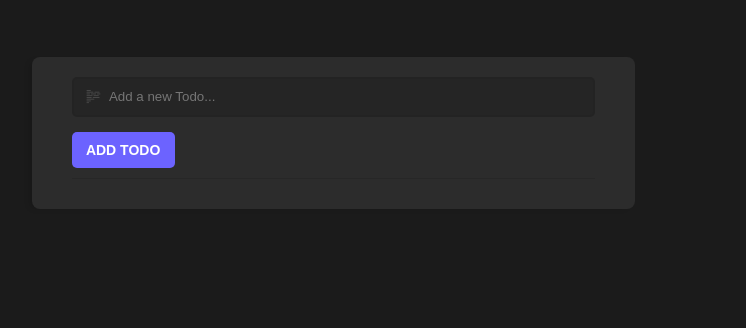
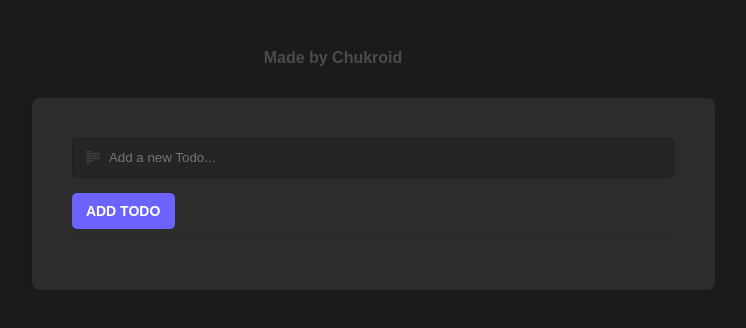
Before and after one commit to Chukroid/react-js-todo-list, a React (Vite) app: page / in a window 1280 px wide. Shown: the top 328 px of the page, without its empty margins (307-1053 px from the left). Built offline with nearby package versions, Linux system fonts and the light colour scheme.

Commit message:
added a creator tag on top of the main wrapper

```diff
--- a/index.css
+++ b/index.css
@@ -17,17 +17,25 @@ body {
     font-weight: 400;
     line-height: 20px;
     display: flex;
+    background-size: cover;
 }
 #root {
     margin: auto;
     display: flex;
+    flex-flow: column;
     padding-top: 0px;
     padding-right: 0px;
     padding-bottom: 0px;
     padding-left: 0px;
-    background-color: hsla(0, 0.00%, 10.67%, 1.00);
+    background-color: hsla(0, 0.00%, 10.67%, 0);
     font-weight: 600;
     width: 50%;
+}
+.creator {
+    text-align: center;
+    font-size: medium;
+    margin-bottom: 5%;
+    color: #4b4b4b;
 }
 .main-wrapper {
     text-align: left;
@@ -35,8 +43,7 @@ body {
     border-radius: 8px;
     flex-flow: column;
     flex: 0 auto;
-    margin: 20px auto;
-    padding: 20px 40px;
+    padding: 40px 40px;
     display: flex;
     position: static;
     box-shadow: -5px 2px 7px -4px rgba(0, 0, 0, .2);
--- a/src/App.jsx
+++ b/src/App.jsx
@@ -47,6 +47,7 @@ export default function App(){
 
   return (
     <>
+    <h1 className="creator">Made by Chukroid</h1>
     <div className="main-wrapper">
       <TodoTextBox onSubmit={addTodo}/> {/* sends the addTodo function to the components, this are known as prompts */}
       <div className="line"></div>
```
